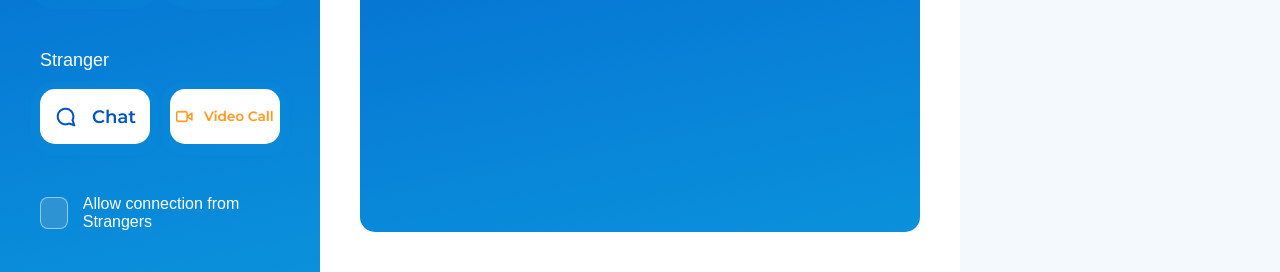
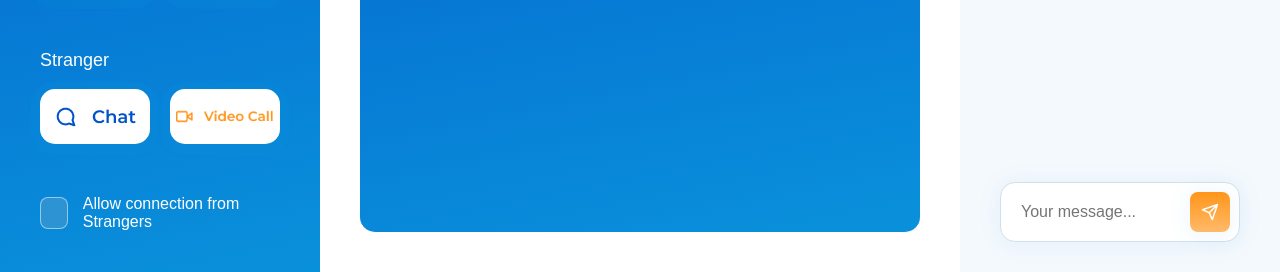
Before and after one commit to Hendrilalaina/webRTC, a website: page public/index.html in a window 1280 px wide. Shown: the part 528-800 px from the top of the page. Drawn offline with nearby package versions, Linux system fonts and the light colour scheme; no server answers.

Commit message:
Message container

```diff
--- a/public/index.html
+++ b/public/index.html
@@ -109,7 +109,15 @@
           </div>
         </div>
       </div>
-      <div class="messenger_container"></div>
+      <div class="messenger_container">
+        <div class="messages_container" id="messages_container"></div>
+        <div class="new_message_container" id="new_message">
+          <input type="text" placeholder="Your message..." class="new_message_input" id="new_message_input">
+          <button class="send_message_button" id="send_message_button">
+            <img class="send_message_button_image" src="./utils/images/sendMessageButton.png">
+          </button>
+        </div>
+      </div>
     </div>
     <script src="socket.io/socket.io.js"></script>
     <script src="./js/main.js" type="module"></script>
```
